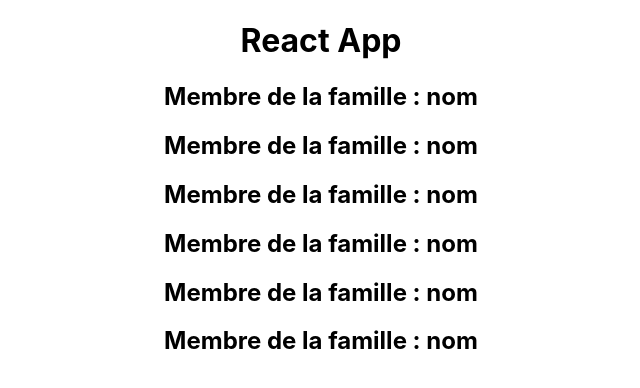
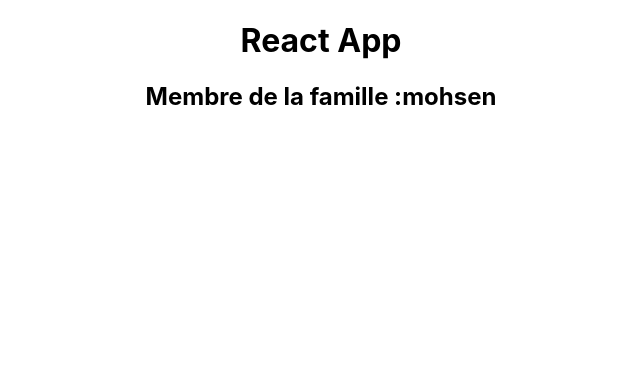
Before and after one commit to mohsennn/-my-app, a React (Create React App) app: page / in a window 1280 px wide. Shown: the top 388 px of the page, without its empty margins (319-959 px from the left). Built offline with nearby package versions, Linux system fonts and the light colour scheme.

Commit message:
afficher dynamiquement les variables

```diff
--- a/src/App.js
+++ b/src/App.js
@@ -9,11 +9,6 @@ class App extends Component {
       <div className="App">
         <h1> React App</h1>
         <Membre/>
-        <Membre/>
-        <Membre/>
-        <Membre/>
-        <Membre/>
-        <Membre/>
         </div>
     );
   }
--- a/src/components/Membre.js
+++ b/src/components/Membre.js
@@ -1,8 +1,9 @@
 import React from "react";
 
-const Membre = () => (
+const Membre = () => {
+  const name = "mohsen";
 
- <h2> Membre de la famille : nom </h2>
-)
+  return <h2> Membre de la famille :{name} </h2>;
+};
 
 export default Membre;
```
